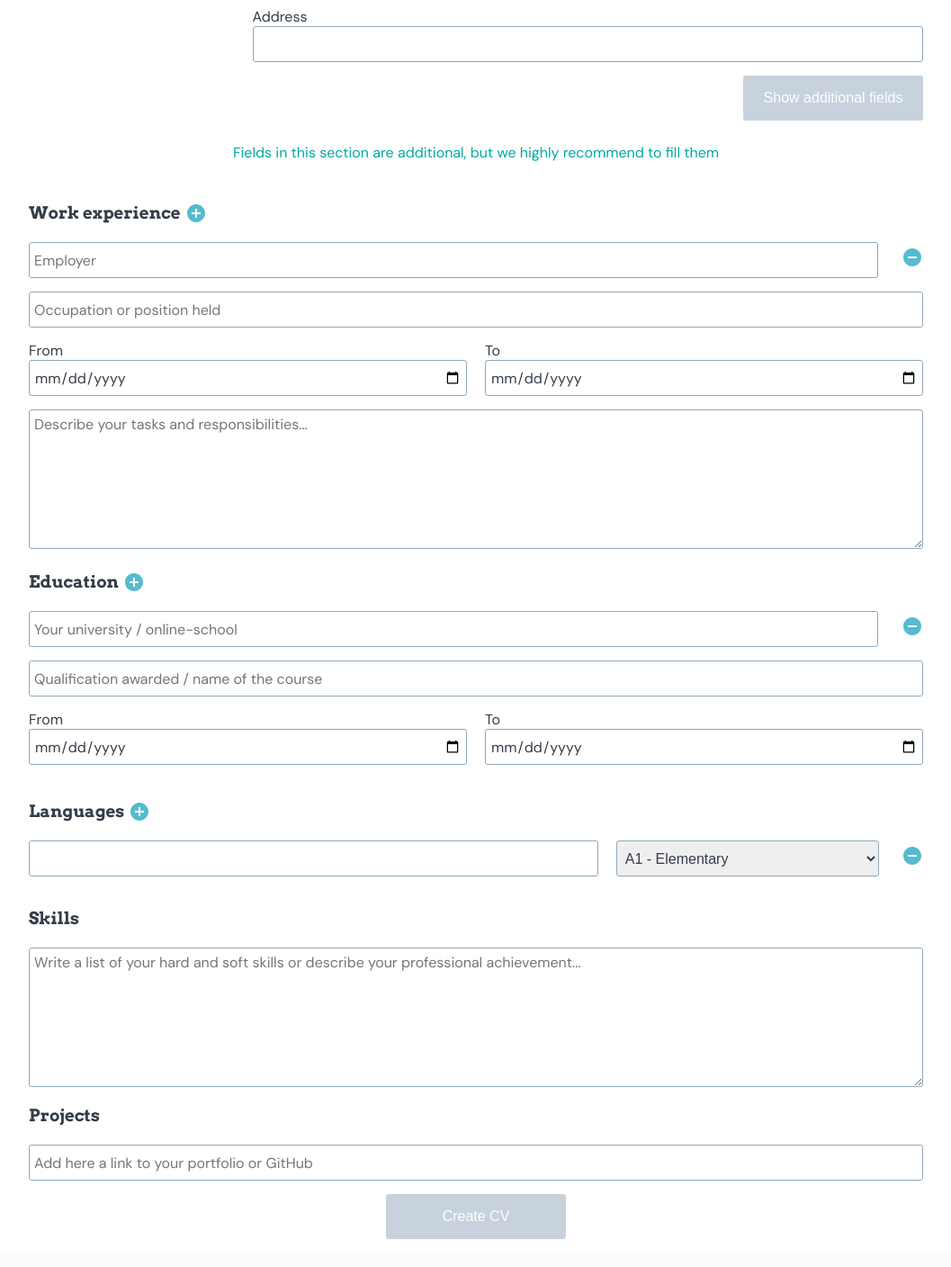
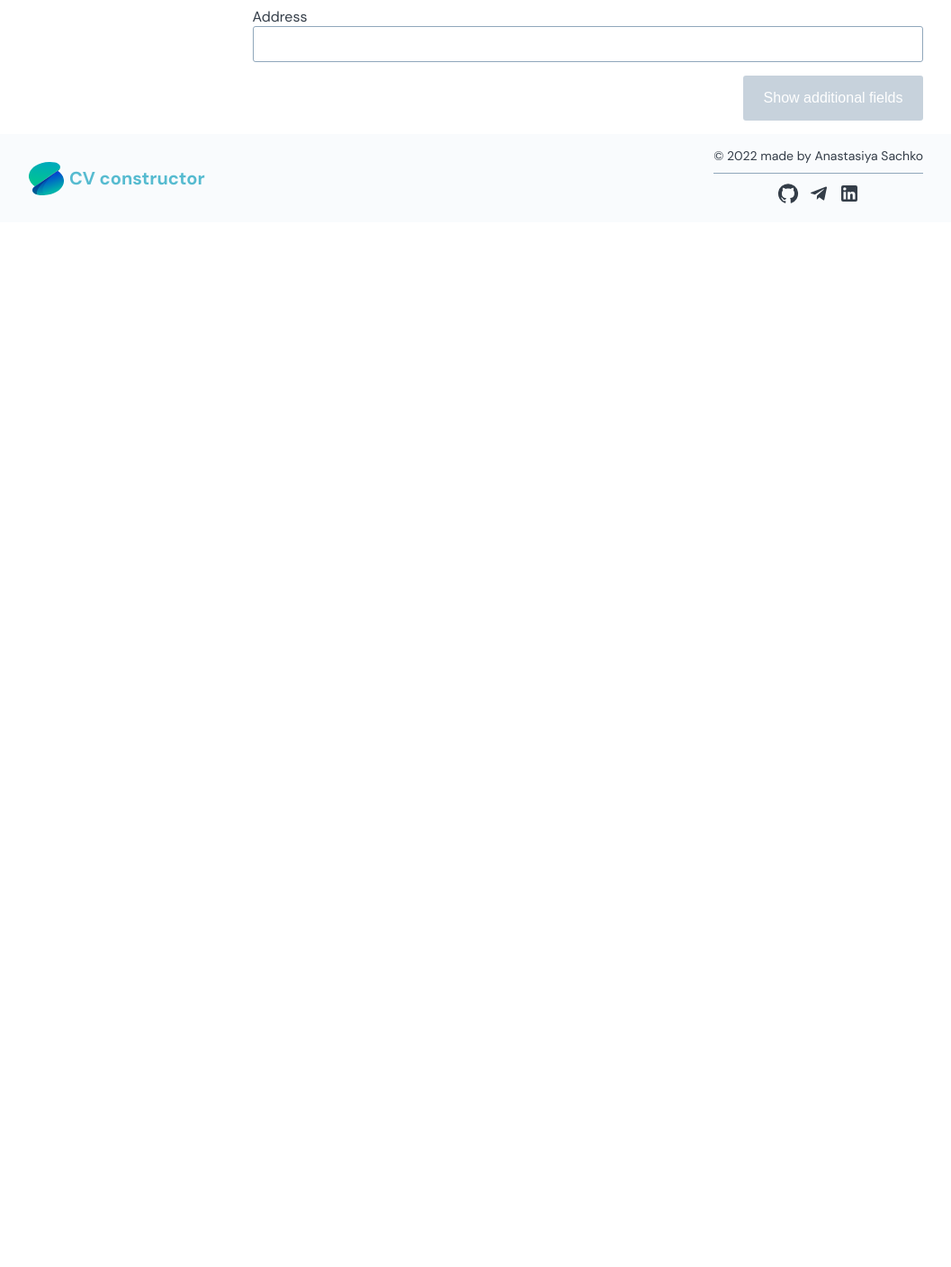
Before and after one commit to saachko/cv-constructor, a React (Create React App) app in the folder cv-constructor/: page /#/constructor in a window 1280 px wide. Shown: the part 740-2148 px from the top of the page at 90% size, without its empty margins (111-1168 px from the left). After the commit the page ends 987 px from the top, so only its background shows below. Built offline with nearby package versions, Linux system fonts and the light colour scheme.

Commit message:
feat: add data to additionalData

```diff
--- a/cv-constructor/src/components/Constructor/AdditionalInputs/AdditionalInputs.tsx
+++ b/cv-constructor/src/components/Constructor/AdditionalInputs/AdditionalInputs.tsx
@@ -1,9 +1,12 @@
-import React, { useState } from 'react';
+import React, { useEffect, useState } from 'react';
 import { v4 } from 'uuid';
 
 import AddCircleIcon from '@mui/icons-material/AddCircle';
 
-import { AdditionalData, SetState } from 'utils/interfaces';
+import {
+  AdditionalData,
+  SetState,
+} from 'utils/interfaces';
 import {
   defaultEducation,
   defaultLanguage,
@@ -25,12 +28,14 @@ import {
 
 interface AdditionalProps {
   additionalData: AdditionalData,
-  setAdditionalData: SetState<AdditionalData>
+  setAdditionalData: SetState<AdditionalData>,
+  cvCreation: boolean,
 }
 
 function AdditionalInputs({
   additionalData,
-  setAdditionalData
+  setAdditionalData,
+  cvCreation
 }: AdditionalProps) {
   const [works, setWorks] = useState([defaultWork]);
   const [educations, setEducations] = useState([defaultEducation]);
@@ -41,12 +46,22 @@ function AdditionalInputs({
     setState: SetState<T[]>
   ) => setState((prev) => [...prev, newBlock]);
 
+  useEffect(() => {
+    if (cvCreation) {
+      setAdditionalData((prev) => ({
+        ...prev,
+        works,
+        educations,
+        languages,
+      }));
+    }
+  }, [cvCreation]);
+
   return (
     <AdditionalInputsContainer>
       <InputsTitle>
         Work experience
-        <AddButton onClick={(event) => {
-          event.preventDefault();
+        <AddButton onClick={() => {
           addNewBlock({ ...defaultWork, id: v4() }, setWorks);
         }}>
           <AddCircleIcon sx={iconStyles} />
@@ -64,8 +79,7 @@ function AdditionalInputs({
       ))}
       <InputsTitle>
         Education
-        <AddButton onClick={(event) => {
-          event.preventDefault();
+        <AddButton onClick={() => {
           addNewBlock({ ...defaultEducation, id: v4() }, setEducations);
         }}>
           <AddCircleIcon sx={iconStyles} />
@@ -83,8 +97,7 @@ function AdditionalInputs({
       ))}
       <InputsTitle>
         Languages
-        <AddButton onClick={(event) => {
-          event.preventDefault();
+        <AddButton onClick={() => {
           addNewBlock({ ...defaultLanguage, id: v4() }, setLanguages);
         }}>
           <AddCircleIcon sx={iconStyles} />
--- a/cv-constructor/src/components/Constructor/Constructor.tsx
+++ b/cv-constructor/src/components/Constructor/Constructor.tsx
@@ -45,6 +45,7 @@ function Constructor({
   const [isButtonDisabled, setIsButtonDisabled] = useState(true);
   const [isAdditionalShown, setIsAdditionalShown] = useState(false);
   const [isCreationPossible, setIsCreationPossible] = useState(false);
+  const [cvCreation, setCvCreation] = useState(false);
 
   const isDataProvided = Object.values(requiredData).every((value: string) => value);
 
@@ -89,29 +90,20 @@ function Constructor({
             <Note>Fields in this section are additional, but we highly recommend to fill them</Note>
             <AdditionalInputs
               additionalData={additionalData}
-              setAdditionalData={setAdditionalData} />
+              setAdditionalData={setAdditionalData}
+              cvCreation={cvCreation}
+            />
             <NavLink to="/constructor/cv">
               <Button
                 innerText='Create CV'
                 id='create'
                 disabled={!isCreationPossible}
+                callback={() => {
+                  setCvCreation(true);
+                }}
               />
             </NavLink>
           </AdditionalSection>}
-        <AdditionalSection>
-          <Note>Fields in this section are additional, but we highly recommend to fill them</Note>
-          <AdditionalInputs
-            additionalData={additionalData}
-            setAdditionalData={setAdditionalData}
-          />
-          <NavLink to="/constructor/cv">
-            <Button
-              innerText='Create CV'
-              id='create'
-              disabled={!isCreationPossible}
-            />
-          </NavLink>
-        </AdditionalSection>
       </ConstructorForm>
     </ConstructorContainer>
   );
```
